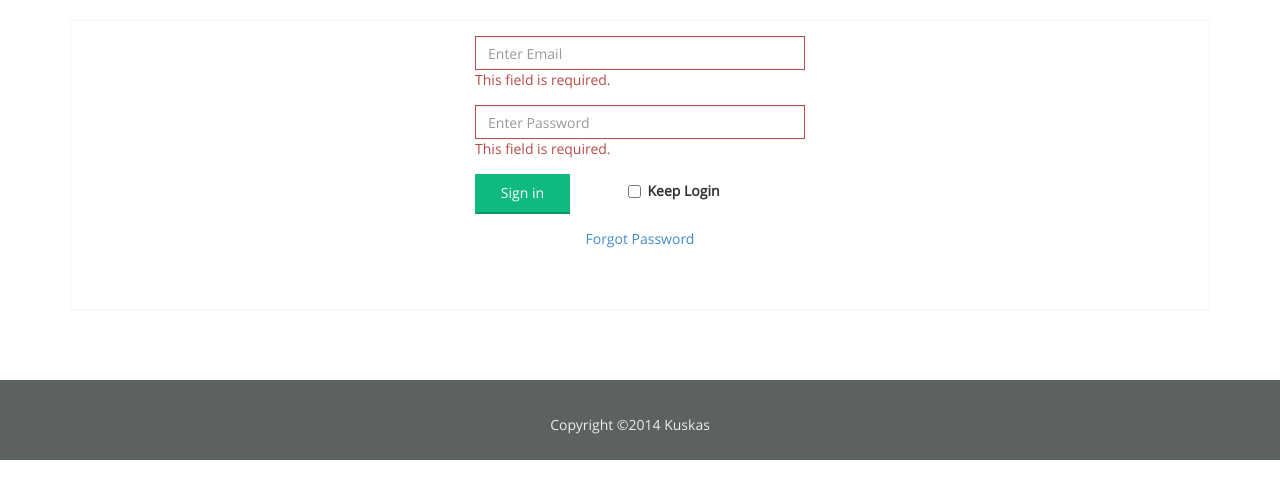
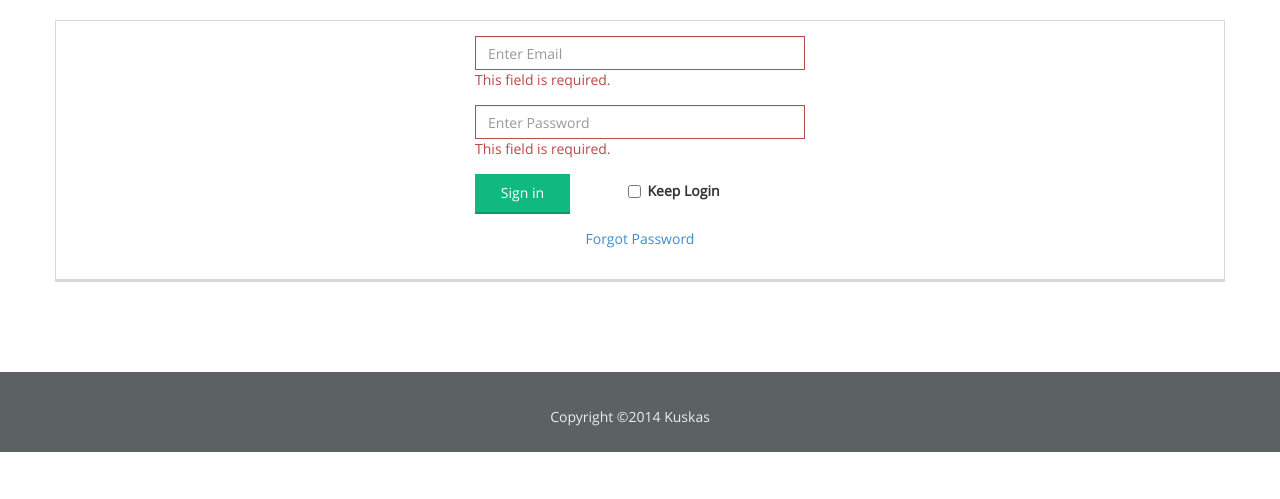
Before and after one commit to fandhi/kuskaspro, a PHP site: page /sign-in.php in a window 1280 px wide. Shown: the part 46-545 px from the top of the page. Run offline with PHP 8.4, Linux system fonts and the light colour scheme.

Commit message:
replace class section-reg-sign into panel

```diff
--- a/complete-profile-1.php
+++ b/complete-profile-1.php
@@ -4,7 +4,7 @@ include 'main-menu-after-login.php';
 ?>
 <div class="container">
     <div class="row">
-        <div class="section-reg-sign panel panel-primary">
+        <div class="panel panel-primary">
             <div class="panel-heading">
                 <h3 class="panel-title">Complete your profile</h3>
             </div>
--- a/complete-profile-2.php
+++ b/complete-profile-2.php
@@ -4,7 +4,7 @@ include 'main-menu-after-login.php';
 ?>
 <div class="container">
     <div class="row">
-        <div class="section-reg-sign panel panel-primary">
+        <div class="panel panel-primary">
             <div class="panel-heading">
                 <h3 class="panel-title">Complete your profile</h3>
             </div>
--- a/complete-profile-3.php
+++ b/complete-profile-3.php
@@ -4,7 +4,7 @@ include 'main-menu-after-login.php';
 ?>
 <div class="container">
     <div class="row">
-        <div class="section-reg-sign panel panel-primary">
+        <div class="panel panel-primary">
             <div class="panel-heading">
                 <h3 class="panel-title">Complete your profile</h3>
             </div>
--- a/complete-profile-4.php
+++ b/complete-profile-4.php
@@ -4,7 +4,7 @@ include 'main-menu-after-login.php';
 ?>
 <div class="container">
     <div class="row">
-        <div class="section-reg-sign panel panel-primary">
+        <div class="panel panel-primary">
             <div class="panel-heading">
                 <h3 class="panel-title">Complete your profile</h3>
             </div>
--- a/complete-profile-5.php
+++ b/complete-profile-5.php
@@ -4,7 +4,7 @@ include 'main-menu-after-login.php';
 ?>
 <div class="container">
     <div class="row">
-        <div class="section-reg-sign panel panel-primary">
+        <div class="panel panel-primary">
             <div class="panel-heading">
                 <h3 class="panel-title">Complete your profile</h3>
             </div>
--- a/complete-profile-6.php
+++ b/complete-profile-6.php
@@ -4,7 +4,7 @@ include 'main-menu-after-login.php';
 ?>
 <div class="container">
     <div class="row">
-        <div class="section-reg-sign panel panel-primary">
+        <div class="panel panel-primary">
             <div class="panel-heading">
                 <h3 class="panel-title">Complete your profile</h3>
             </div>
--- a/css/style-themes.css
+++ b/css/style-themes.css
@@ -752,12 +752,3 @@ p {
     right: 0px;
     position: absolute;
 }
-/*section-reg-sign
-----------------------*/
-.section-reg-sign {
-    border: 1px solid rgba(235, 235, 235,.5);
-    margin-left: 15px;
-    margin-right: 15px;
-    padding: 0px 0 30px;
-    width: auto;
-}
--- a/registering-phone-1.php
+++ b/registering-phone-1.php
@@ -4,7 +4,7 @@ include 'main-menu-before-login.php';
 ?>
 <div class="container">
     <div class="row">
-        <div class="section-reg-sign">
+        <div class="panel">
             <form class="form-center" method="post" action="" name="registerForm" role="form">
                 <label>Input phone number</label>
                 <div class="form-inline append_bottom_4 downfix_2">
--- a/registering-phone-2.php
+++ b/registering-phone-2.php
@@ -4,7 +4,7 @@ include 'main-menu-before-login.php';
 ?>
 <div class="container">
     <div class="row">
-        <div class="section-reg-sign">
+        <div class="panel">
             <form class="form-center form-horizontal" method="post" action="" name="registerForm" role="form">
                 <label>Input verification code</label>
                 <div class="form-group has-error">
--- a/registering-phone-3.php
+++ b/registering-phone-3.php
@@ -4,7 +4,7 @@ include 'main-menu-before-login.php';
 ?>
 <div class="container">
     <div class="row">
-        <div class="section-reg-sign">
+        <div class="panel">
             <form class="form-center" method="post" action="" name="registerForm" role="form">
                 <label>Create Password</label>
                 <div class="form-inline append_bottom_4 downfix_2">
--- a/registering.php
+++ b/registering.php
@@ -4,7 +4,7 @@ include 'main-menu-before-login.php';
 ?>
 <div class="container">
     <div class="row">
-        <div class="section-reg-sign">
+        <div class="panel">
             <form class="form-center form-horizontal" method="post" action="" name="registerForm" role="form">
                 <div class="form-group has-error">
                     <input type="text" class="form-control" name="email" id="email" placeholder="Enter Email" value="">
--- a/sign-in.php
+++ b/sign-in.php
@@ -4,7 +4,7 @@ include 'main-menu-before-login.php';
 ?>
 <div class="container">
     <div class="row">
-        <div class="section-reg-sign">
+        <div class="panel">
             <form class="form-center form-horizontal" method="post" action="" name="loginForm" role="form">
                 <div class="form-group has-error">
                     <input type="text" class="form-control" name="email" id="email" placeholder="Enter Email" value="">
```
